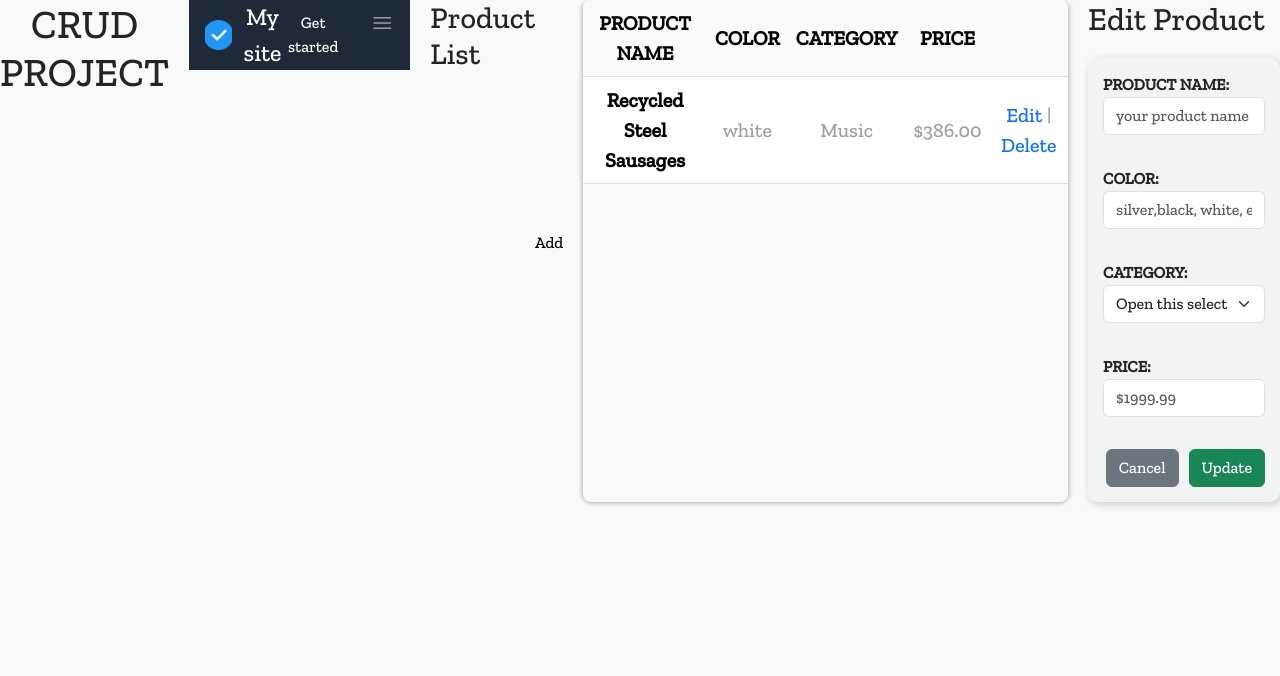
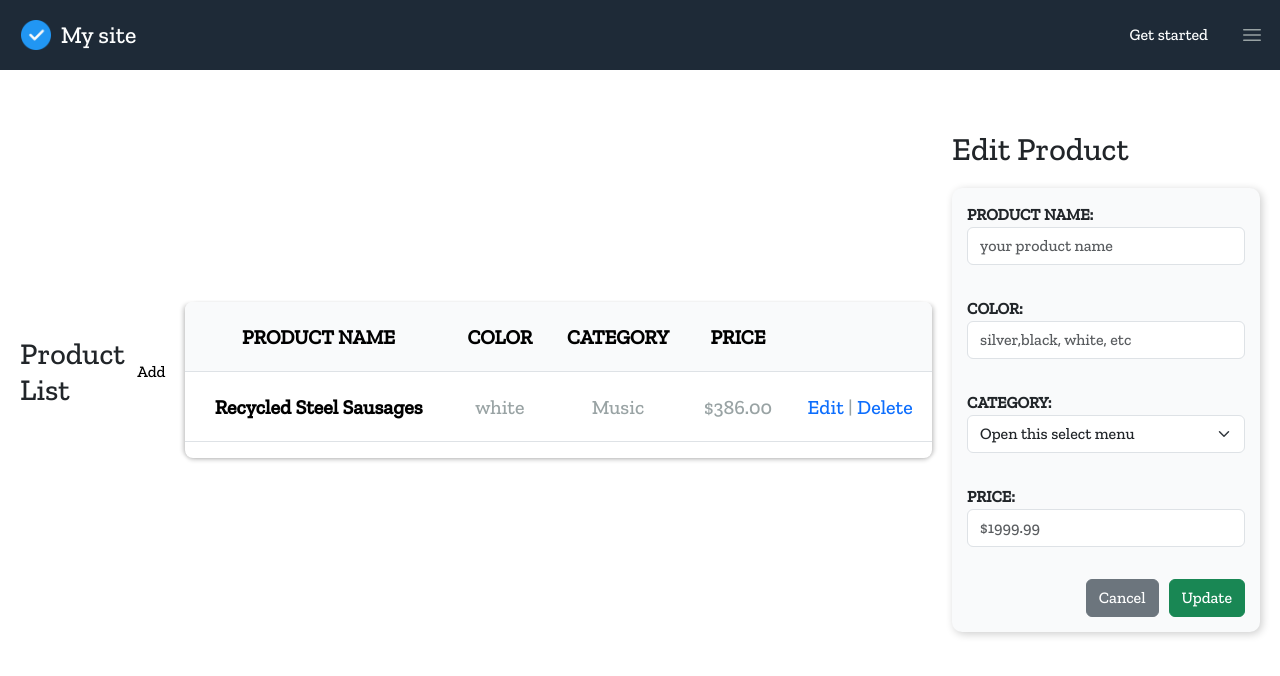
Before and after one commit to erickfabiandev/CrudProject-React-Express, a React (Vite) app: page / in a window 1280 px wide. Shown: the top 676 px of the page. Built offline with nearby package versions, Linux system fonts and the light colour scheme.

Commit message:
Update Merge

```diff
--- a/src/App.css
+++ b/src/App.css
@@ -2,13 +2,18 @@
   margin: 0 auto;
   text-align: center;
   width: 100%;
-  display: flex;
-  flex-direction: row;
-  padding: 40px;
-  gap: 20px;
+
   }
 
-.vistareporte{
-  background: #D5D8DC;
-  width: 80%;
-}
+  .container_main{
+    display: flex;
+    flex-direction: column;
+    justify-content: center;
+    align-items: center;
+    padding: 20px;
+
+    @media (min-width: 1024px) {
+      flex-direction: row;
+      gap: 20px;
+    }
+  }
--- a/src/App.jsx
+++ b/src/App.jsx
@@ -29,10 +29,13 @@ function App() {
   return (
 
     <>
-      <h1>CRUD PROJECT </h1>
+
       <Header></Header>
-      <Main></Main>
-      <FormProduct idProductEdit={1}/>
+      <div className='container_main'>
+        <Main></Main>
+        <FormProduct idProductEdit={1}/>
+      </div>
+
     </>
   )
 }
--- a/src/components/FormProduct/FormProduct.jsx
+++ b/src/components/FormProduct/FormProduct.jsx
@@ -53,6 +53,7 @@ const FormProduct = ({idProductEdit}) => {
                         <Form.Group as={Col} className="mb-3">
                             <label htmlFor='productName' className='product-form__subtitle'>PRODUCT NAME:</label>
                             <Form.Control
+                            id= 'productName'
                             type='text'
                             placeholder="your product name"
                             name='productName'
@@ -67,6 +68,7 @@ const FormProduct = ({idProductEdit}) => {
                         <Form.Group as={Col} className="mb-3">
                             <label htmlFor='color'className='product-form__subtitle'>COLOR: </label>
                             <Form.Control
+                            id='color'
                             type='text'
                             placeholder="silver,black, white, etc"
                             name='color'
@@ -79,7 +81,7 @@ const FormProduct = ({idProductEdit}) => {
                     <Row className="mb-3">
                         <Form.Group as={Col} className="mb-3">
                             <label htmlFor='Category'className='product-form__subtitle'>CATEGORY: </label>
-                            <Form.Select aria-label="Default select example" name='category' onChange={handleChange}>
+                            <Form.Select aria-label="Default select example" id='category' name='category' onChange={handleChange}>
                                 <option>Open this select menu</option>
                                 {datCategory.map( (category,index)=>{
                                     return <option key={index} value={category} >{category}</option>
@@ -92,6 +94,7 @@ const FormProduct = ({idProductEdit}) => {
                         <Form.Group as={Col} className="mb-3">
                             <label htmlFor='price'className='product-form__subtitle'>PRICE: </label>
                             <Form.Control
+                            id='price'
                             type='number'
                             placeholder="$1999.99"
                             name='price'
--- a/src/components/FormProduct/FormProduct.scss
+++ b/src/components/FormProduct/FormProduct.scss
@@ -1,8 +1,14 @@
+@import '../../styles/abstract/variables.scss';
+
 .container-form{
     display: flex;
     flex-direction: column;
     text-align: left;
-    width: 30%;
+    height: 500px;
+    width: 375px;
+    @media (min-width: 1024px) {
+        width: 400px;
+    }
 
 }
 
@@ -15,7 +21,7 @@
 }
 
 .product-form{
-    background: var(--color-background-form);
+    background: $color-title-table!important;
     padding: 15px;
     width: 100%;
     border-radius: 10px;
--- a/src/components/Header/index.jsx
+++ b/src/components/Header/index.jsx
@@ -12,7 +12,7 @@ export const Header = ()=> {
             </div>
             <div className='header-right-side'>
                 <p>Get started</p>
-                <span class="material-symbols-rounded">menu</span>
+                <span className="material-symbols-rounded">menu</span>
             </div>
         </div>
 
--- a/src/styles/base/base.scss
+++ b/src/styles/base/base.scss
@@ -2,7 +2,6 @@
 
 html, body {
     font-family: $font-Zilla;
-    background-color: $color-background;
     display: flex;
     align-items: center;
     justify-content: center;
```
